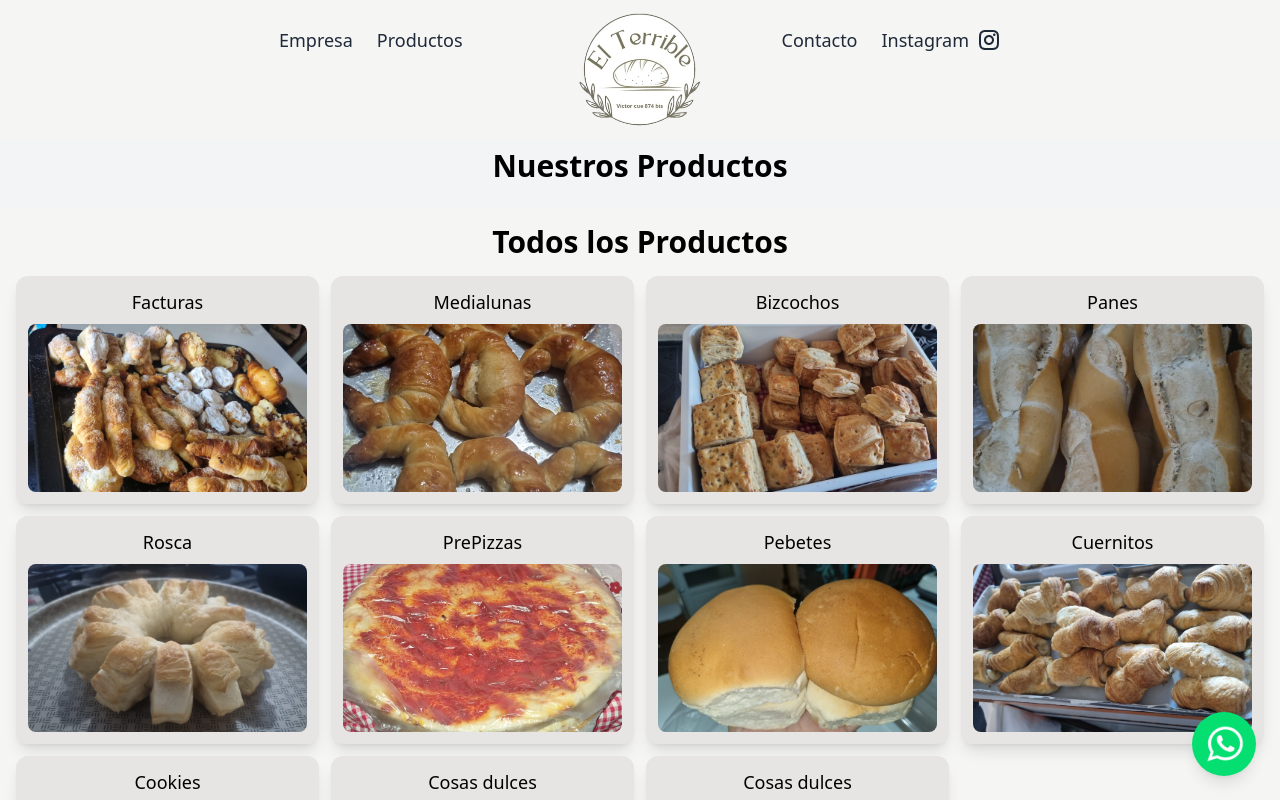
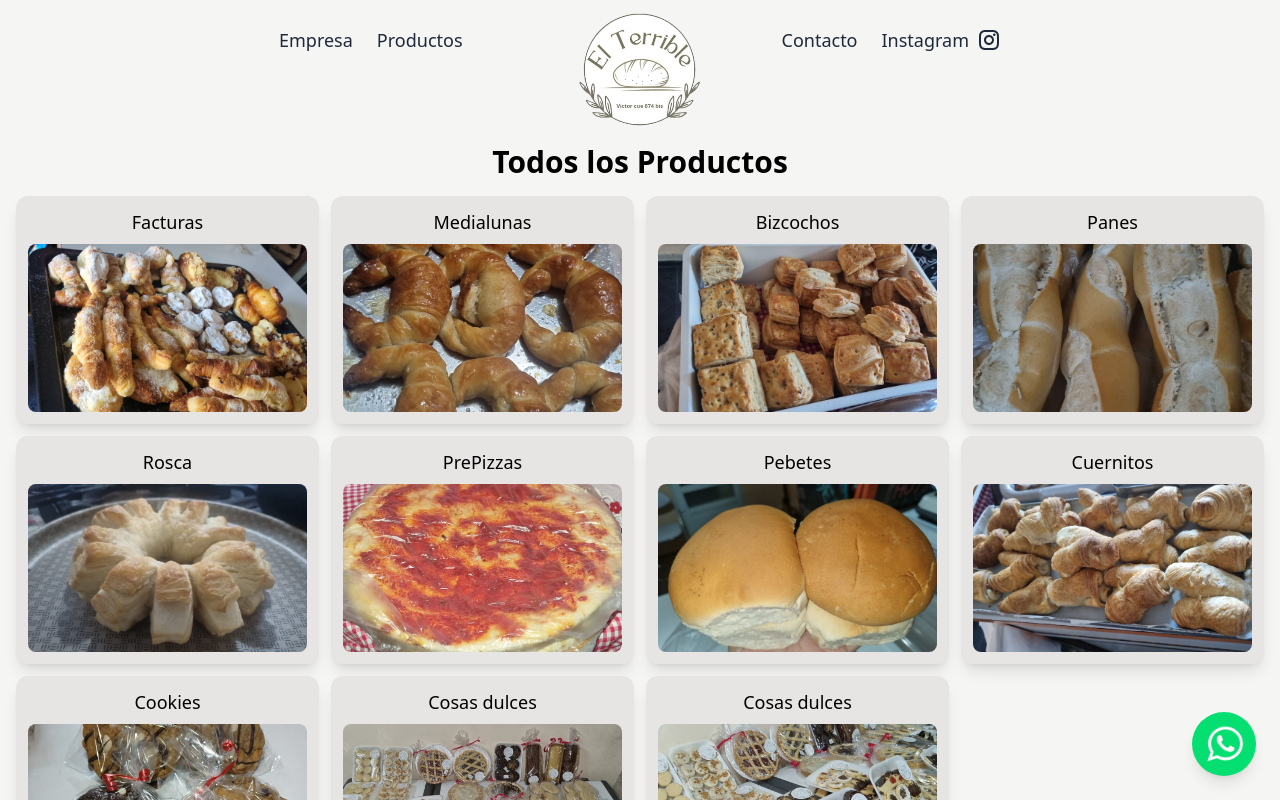
Before and after one commit to laureanojuarez/elterriblepanaderia, a React (Vite) app: page /productos in a window 1280 px wide. Shown: the top 800 px of the page. Built offline with nearby package versions, Linux system fonts and the light colour scheme.

Commit message:
refactor: update ProductsPage layout, adjust ProductCard and ProductGrid props

```diff
--- a/pages/Products/ProductsPage.tsx
+++ b/pages/Products/ProductsPage.tsx
@@ -2,10 +2,7 @@ import { AllProducts } from "../../src/components/Products/AllProducts";
 
 export function ProductsPage() {
   return (
-    <section className="shadow-md bg-stone-100">
-      <div className="flex flex-col items-center justify-center w-full mt-35 p-2 shadow-md bg-gray-100">
-        <h1 className="text-3xl font-bold mb-4">Nuestros Productos</h1>
-      </div>
+    <section className="shadow-md bg-stone-100 pt-32 w-full ">
       <AllProducts />
     </section>
   );
--- a/src/components/Products/ProductCard.tsx
+++ b/src/components/Products/ProductCard.tsx
@@ -1,8 +1,8 @@
 interface ProductCardProps {
   id: number;
   name: string;
+  desc?: string;
   img?: string;
-  desc?: string;
 }
 
 export const ProductCard: React.FC<ProductCardProps> = ({
--- a/src/components/Products/ProductGrid.tsx
+++ b/src/components/Products/ProductGrid.tsx
@@ -3,7 +3,7 @@ import { ProductCard } from "./ProductCard";
 interface Product {
   id: number;
   name: string;
-  desc: string;
+  desc?: string;
   img?: string;
 }
 
```
Also changed, not shown: src/components/Products/ProductSection.tsx (added).
